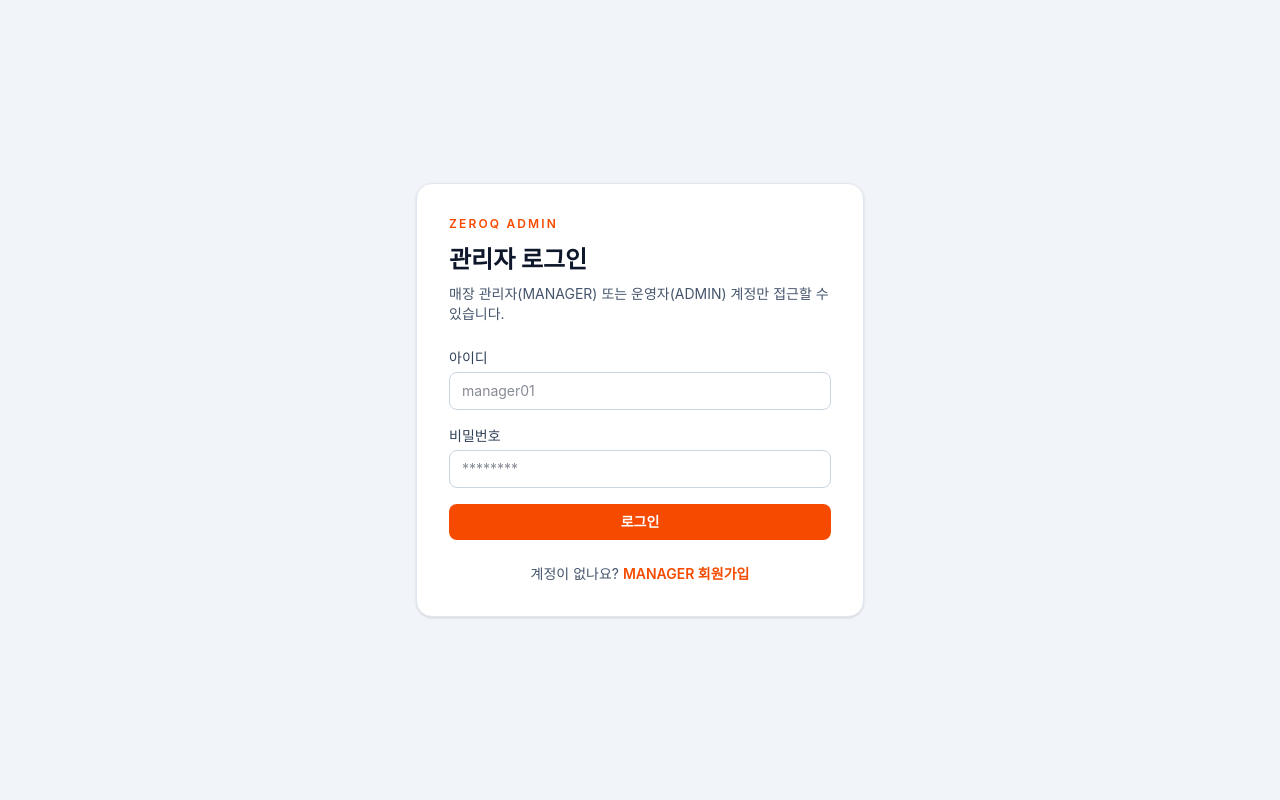
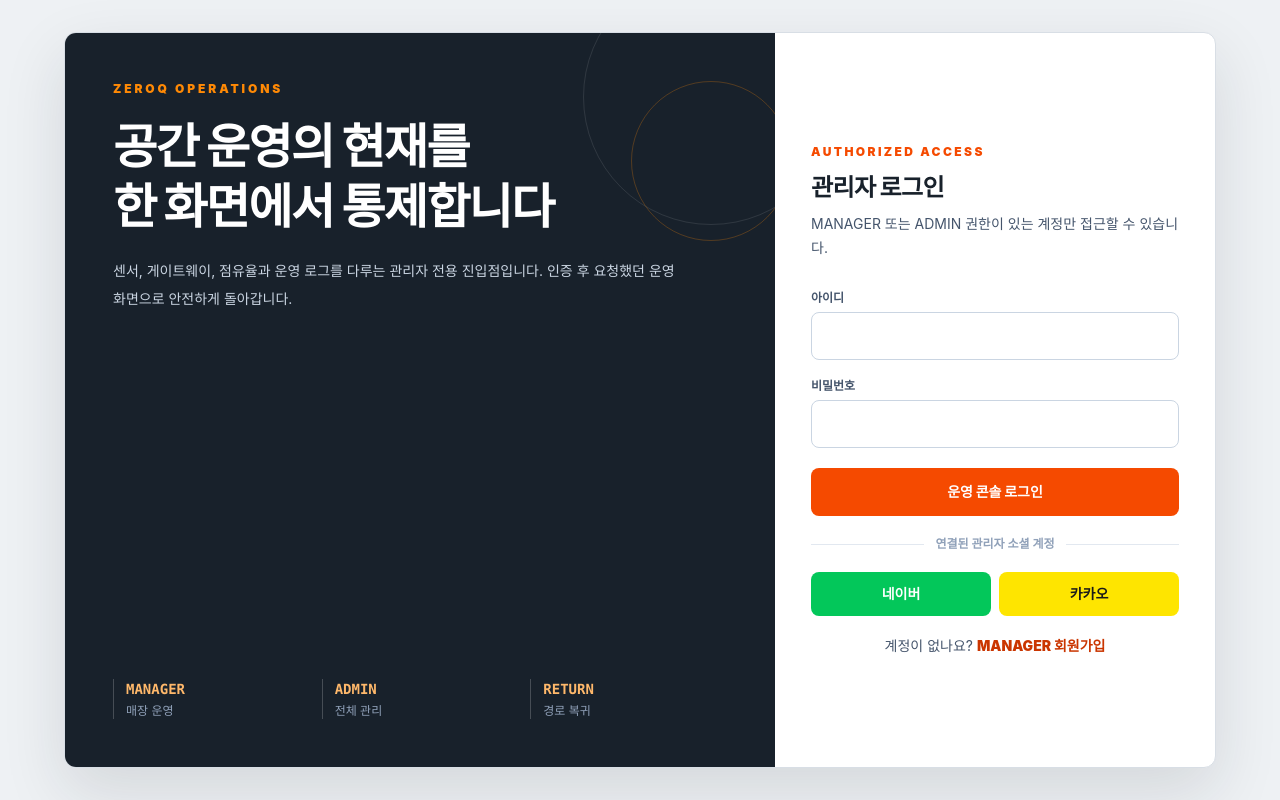
Before and after one commit to kd2675/zeroq-front-admin, a Next.js app: page /login in a window 1280 px wide. Built offline with nearby package versions, Linux system fonts and the light colour scheme; no server answers.

Commit message:
feat: 관리자 로그인과 권한 복귀 흐름 개선

```diff
--- a/app/components/AuthWatcher.tsx
+++ b/app/components/AuthWatcher.tsx
@@ -3,7 +3,7 @@
 import { useEffect } from "react";
 import { usePathname, useRouter, useSearchParams } from "next/navigation";
 import { onAuthExpired } from "@/app/lib/authEvents";
-import { rememberPendingPath } from "@/app/lib/authRouting";
+import { buildLoginPath } from "@/app/lib/authRouting";
 
 const LOGIN_PATH = "/login";
 const SIGNUP_PATH = "/signup";
@@ -26,8 +26,7 @@ export default function AuthWatcher() {
 
       const query = searchParams.toString();
       const pendingPath = `${pathname}${query ? `?${query}` : ""}`;
-      rememberPendingPath(pendingPath);
-      router.push("/login?expired=1");
+      router.push(buildLoginPath(pendingPath, { expired: true }));
     });
 
     return () => {
--- a/app/login/page.tsx
+++ b/app/login/page.tsx
@@ -1,251 +1,225 @@
 "use client";
 
 import Link from "next/link";
-import { Suspense, useCallback, useEffect, useMemo, useState } from "react";
+import { Suspense, useEffect, useMemo, useState } from "react";
 import { useRouter, useSearchParams } from "next/navigation";
-import {
-  ensureAccessToken,
-  getUserFromToken,
-  isManagerOrAdmin,
-  login,
-  logout,
-  setAccessToken,
-} from "@/app/lib/auth";
-import { consumePendingPath } from "@/app/lib/authRouting";
+
+import useAuthSession from "@/app/hooks/useAuthSession";
+import { getUserFromToken, isManagerOrAdmin, login, logout, setAccessToken } from "@/app/lib/auth";
+import { API_BASE } from "@/app/lib/api";
+import { rememberPendingPath, sanitizeAuthNextPath } from "@/app/lib/authRouting";
 import { initializeProfile } from "@/app/lib/profile";
 
 function LoginPageContent() {
   const router = useRouter();
   const searchParams = useSearchParams();
-
-  const signupDone = searchParams.get("signup") === "1";
-  const denied = searchParams.get("denied") === "1";
-  const expired = searchParams.get("expired") === "1";
-  const loginError = searchParams.get("loginError");
-  const oauthError = searchParams.get("error");
-  const oauthErrorCode = searchParams.get("errorCode");
-  const oauthProvider = searchParams.get("provider");
-  const usernameFromQuery = useMemo(
-    () => searchParams.get("username") ?? "",
+  const { authStatus, isHydrated, user } = useAuthSession();
+  const [username, setUsername] = useState(searchParams.get("username") ?? "");
+  const [password, setPassword] = useState("");
+  const [message, setMessage] = useState<string | null>(null);
+  const [isSubmitting, setIsSubmitting] = useState(false);
+  const nextPath = useMemo(
+    () => sanitizeAuthNextPath(searchParams.get("next")),
     [searchParams],
   );
-
-  const [username, setUsername] = useState(usernameFromQuery);
-  const [password, setPassword] = useState("");
-  const [error, setError] = useState<string | null>(() =>
-    resolveOAuthError(oauthErrorCode, oauthProvider, oauthError) ?? resolveLoginError(loginError),
-  );
-  const [loading, setLoading] = useState(false);
-  const [isRestoring, setIsRestoring] = useState(true);
-
-  const routeToPendingOrHome = useCallback(() => {
-    router.replace(consumePendingPath());
-  }, [router]);
+  const queryMessage = resolveQueryMessage(searchParams);
 
   useEffect(() => {
-    let cancelled = false;
-
-    const bootstrap = async () => {
-      const restoredToken = await ensureAccessToken();
-      if (cancelled) {
-        return;
-      }
-      if (!restoredToken) {
-        setIsRestoring(false);
-        return;
-      }
-
-      const restoredUser = getUserFromToken(restoredToken);
-      if (isManagerOrAdmin(restoredUser?.role)) {
-        routeToPendingOrHome();
-        return;
-      }
-
-      await logout();
-      router.replace("/login?denied=1");
-    };
-
-    void bootstrap().catch(() => {
-      if (!cancelled) {
-        setError("로그인 상태를 확인하지 못했습니다. 잠시 후 다시 시도해 주세요.");
-        setIsRestoring(false);
-      }
-    });
-
-    return () => {
-      cancelled = true;
-    };
-  }, [routeToPendingOrHome, router]);
+    if (isSubmitting || !isHydrated || authStatus === "unknown" || authStatus === "out") {
+      return;
+    }
+    if (!isManagerOrAdmin(user?.role)) {
+      void logout().finally(() => setMessage("ZeroQ Admin은 MANAGER/ADMIN 계정만 로그인할 수 있습니다."));
+      return;
+    }
+    router.replace(nextPath);
+  }, [authStatus, isHydrated, isSubmitting, nextPath, router, user?.role]);
 
   const handleSubmit = async (event: React.FormEvent<HTMLFormElement>) => {
     event.preventDefault();
-    setError(null);
-
-    if (!username.trim() || !password.trim()) {
-      setError("아이디와 비밀번호를 입력해 주세요.");
+    setMessage(null);
+    const normalizedUsername = username.trim();
+    if (!normalizedUsername || !password) {
+      setMessage("아이디와 비밀번호를 입력해 주세요.");
       return;
     }
 
-    setLoading(true);
+    setIsSubmitting(true);
     try {
-      const result = await login({ username: username.trim(), password });
+      const result = await login({ username: normalizedUsername, password });
       if (!result.ok || !result.data?.accessToken) {
-        setError(result.message ?? "로그인에 실패했습니다.");
+        setMessage(result.message ?? "로그인에 실패했습니다.");
         return;
       }
 
       setAccessToken(result.data.accessToken);
-      const user = getUserFromToken(result.data.accessToken);
-      if (!isManagerOrAdmin(user?.role)) {
+      const loggedInUser = getUserFromToken(result.data.accessToken);
+      if (!isManagerOrAdmin(loggedInUser?.role)) {
         await logout();
-        setError("ZeroQ Admin은 MANAGER/ADMIN 계정만 로그인할 수 있습니다.");
+        setMessage("ZeroQ Admin은 MANAGER/ADMIN 계정만 로그인할 수 있습니다.");
         return;
       }
 
-      const initializeResult = await initializeProfile(result.data.accessToken);
-      if (initializeResult.error) {
+      const profileResult = await initializeProfile(result.data.accessToken);
+      if (profileResult.error) {
         await logout();
-        setError("프로필을 준비하지 못했습니다. 다시 로그인해 주세요.");
+        setMessage("관리자 프로필을 준비하지 못했습니다. 다시 로그인해 주세요.");
         return;
       }
-
-      routeToPendingOrHome();
-    } catch {
-      setError("로그인 서버에 연결하지 못했습니다. 잠시 후 다시 시도해 주세요.");
+      router.replace(nextPath);
+    } catch (error) {
+      setMessage(error instanceof Error ? error.message : "로그인 처리 중 오류가 발생했습니다.");
     } finally {
-      setLoading(false);
+      setIsSubmitting(false);
     }
   };
 
-  if (isRestoring) {
-    return (
-      <main className="grid min-h-screen place-items-center bg-slate-100 px-4" aria-live="polite">
-        <section className="text-center">
-          <span className="mx-auto block size-8 animate-spin rounded-full border-2 border-slate-300 border-t-orange-600" aria-hidden="true" />
-          <p className="mt-4 text-sm text-slate-600">로그인 상태를 확인하고 있습니다.</p>
-        </section>
-      </main>
-    );
+  const startOAuthLogin = (provider: "naver-zeroq-admin" | "kakao-zeroq-admin") => {
+    rememberPendingPath(nextPath);
+    window.location.replace(`${API_BASE}/oauth2/authorize/${provider}`);
+  };
+
+  if (!isHydrated || authStatus === "unknown" || (authStatus === "in" && !isSubmitting)) {
+    return <AdminLoginProgress />;
   }
 
   return (
-    <div className="flex min-h-screen items-center justify-center bg-slate-100 px-4 py-10">
-      <div className="w-full max-w-md rounded-2xl border border-slate-200 bg-white p-8 shadow-sm">
-        <p className="text-xs font-semibold uppercase tracking-[0.18em] text-orange-600">
-          ZeroQ Admin
-        </p>
-        <h1 className="mt-3 text-2xl font-bold text-slate-900">관리자 로그인</h1>
-        <p className="mt-2 text-sm text-slate-600">
-          매장 관리자(MANAGER) 또는 운영자(ADMIN) 계정만 접근할 수 있습니다.
-        </p>
+    <main className="min-h-screen bg-[#eef1f4] px-5 py-8 text-[#18212b]">
+      <section className="mx-auto grid min-h-[calc(100vh-4rem)] w-full max-w-6xl overflow-hidden rounded-xl border border-[#d8dee5] bg-white shadow-[0_24px_64px_rgba(21,31,43,0.12)] lg:grid-cols-[1fr_440px]">
+        <div className="relative flex min-h-[340px] flex-col justify-between overflow-hidden bg-[#18212b] p-8 text-white md:p-12">
+          <div className="absolute -right-16 -top-16 size-64 rounded-full border border-white/10" />
+          <div className="absolute -right-4 top-12 size-40 rounded-full border border-orange-400/25" />
+          <div className="relative">
+            <p className="text-xs font-black tracking-[0.24em] text-orange-400">ZEROQ OPERATIONS</p>
+            <h1 className="mt-5 max-w-xl break-keep text-4xl font-black leading-tight tracking-[-0.035em] md:text-5xl">
+              공간 운영의 현재를
+              <br />한 화면에서 통제합니다
+            </h1>
+            <p className="mt-5 max-w-xl break-keep text-sm leading-7 text-slate-300">
+              센서, 게이트웨이, 점유율과 운영 로그를 다루는 관리자 전용 진입점입니다.
+              인증 후 요청했던 운영 화면으로 안전하게 돌아갑니다.
+            </p>
+          </div>
+          <div className="relative mt-10 grid gap-3 text-sm sm:grid-cols-3">
+            <AdminMetric value="MANAGER" label="매장 운영" />
+            <AdminMetric value="ADMIN" label="전체 관리" />
+            <AdminMetric value="RETURN" label="경로 복귀" />
+          </div>
+        </div>
 
-        <form onSubmit={handleSubmit} className="mt-6 space-y-4">
-          <div>
-            <label htmlFor="username" className="mb-1 block text-sm font-medium text-slate-700">
-              아이디
-            </label>
-            <input
-              id="username"
-              type="text"
-              required
-              maxLength={255}
-              autoComplete="username"
-              value={username}
-              onChange={(event) => setUsername(event.target.value)}
-              className="w-full rounded-lg border border-slate-300 px-3 py-2 text-sm text-slate-900 outline-none transition focus:border-orange-500"
-              placeholder="manager01"
-            />
-          </div>
+        <div className="flex items-center p-6 md:p-9">
+          <form onSubmit={handleSubmit} className="w-full">
+            <p className="text-xs font-black tracking-[0.2em] text-orange-600">AUTHORIZED ACCESS</p>
+            <h2 className="mt-3 text-2xl font-black tracking-[-0.025em]">관리자 로그인</h2>
+            <p className="mt-2 text-sm leading-6 text-slate-600">MANAGER 또는 ADMIN 권한이 있는 계정만 접근할 수 있습니다.</p>
 
-          <div>
-            <label htmlFor="password" className="mb-1 block text-sm font-medium text-slate-700">
-              비밀번호
-            </label>
-            <input
-              id="password"
-              type="password"
-              required
-              maxLength={255}
-              autoComplete="current-password"
-              value={password}
-              onChange={(event) => setPassword(event.target.value)}
-              className="w-full rounded-lg border border-slate-300 px-3 py-2 text-sm text-slate-900 outline-none transition focus:border-orange-500"
-              placeholder="********"
-            />
-          </div>
+            <div className="mt-6 space-y-3">
+              <AdminField label="아이디" name="username" value={username} onChange={setUsername} autoComplete="username" />
+              <AdminField label="비밀번호" name="password" value={password} onChange={setPassword} type="password" autoComplete="current-password" />
+            </div>
 
-          {signupDone ? (
-            <p className="rounded-lg border border-emerald-200 bg-emerald-50 px-3 py-2 text-sm text-emerald-700">
-              회원가입이 완료되었습니다. 로그인해 주세요.
+            {searchParams.get("signup") === "1" ? (
+              <p className="mt-4 rounded-lg bg-emerald-50 px-3 py-2.5 text-sm font-semibold text-emerald-700">회원가입이 완료되었습니다. 로그인해 주세요.</p>
+            ) : null}
+            {message || queryMessage ? (
+              <p role="alert" aria-live="polite" className="mt-4 rounded-lg bg-red-50 px-3 py-2.5 text-sm font-semibold text-red-700">
+                {message ?? queryMessage}
+              </p>
+            ) : null}
+
+            <button
+              type="submit"
+              disabled={isSubmitting}
+              className="mt-5 min-h-12 w-full rounded-lg bg-orange-600 px-4 py-3 text-sm font-black text-white hover:bg-orange-700 disabled:cursor-wait disabled:opacity-60"
+            >
+              {isSubmitting ? "확인 중" : "운영 콘솔 로그인"}
+            </button>
+
+            <div className="my-5 flex items-center gap-3 text-xs font-bold text-slate-400">
+              <span className="h-px flex-1 bg-slate-200" />
+              연결된 관리자 소셜 계정
+              <span className="h-px flex-1 bg-slate-200" />
+            </div>
+
+            <div className="grid grid-cols-2 gap-2">
+              <button type="button" onClick={() => startOAuthLogin("naver-zeroq-admin")} className="min-h-11 rounded-lg bg-[#03c75a] px-3 py-2 text-sm font-black text-white hover:brightness-95">네이버</button>
+              <button type="button" onClick={() => startOAuthLogin("kakao-zeroq-admin")} className="min-h-11 rounded-lg bg-[#fee500] px-3 py-2 text-sm font-black text-[#191919] hover:brightness-95">카카오</button>
+            </div>
+
+            <p className="mt-5 text-center text-sm text-slate-600">
+              계정이 없나요?{" "}
+              <Link href="/signup" className="font-black text-orange-700 hover:underline">MANAGER 회원가입</Link>
             </p>
-          ) : null}
+          </form>
+        </div>
+      </section>
+    </main>
+  );
+}
 
-          {denied ? (
-            <p className="rounded-lg border border-amber-200 bg-amber-50 px-3 py-2 text-sm text-amber-700">
-              zeroq-front-admin은 MANAGER/ADMIN 계정만 로그인할 수 있습니다.
-            </p>
-          ) : null}
-
-          {expired ? (
-            <p className="rounded-lg border border-blue-200 bg-blue-50 px-3 py-2 text-sm text-blue-700">
-              세션이 만료되었습니다. 다시 로그인해 주세요.
-            </p>
-          ) : null}
-
-          {error ? (
-            <p className="rounded-lg border border-red-200 bg-red-50 px-3 py-2 text-sm text-red-700" role="alert">
-              {error}
-            </p>
-          ) : null}
-
-          <button
-            type="submit"
-            disabled={loading}
-            className="w-full rounded-lg bg-orange-600 px-3 py-2 text-sm font-semibold text-white transition hover:bg-orange-700 disabled:cursor-not-allowed disabled:bg-orange-400"
-          >
-            {loading ? "로그인 중..." : "로그인"}
-          </button>
-        </form>
-
-        <div className="mt-6 text-center text-sm text-slate-600">
-          계정이 없나요?{" "}
-          <Link href="/signup" className="font-semibold text-orange-600 hover:underline">
-            MANAGER 회원가입
-          </Link>
-        </div>
-      </div>
+function AdminMetric({ value, label }: { value: string; label: string }) {
+  return (
+    <div className="border-l border-white/20 pl-3">
+      <p className="font-mono text-sm font-black text-orange-300">{value}</p>
+      <p className="mt-1 text-xs text-slate-400">{label}</p>
     </div>
   );
 }
 
-function resolveLoginError(loginError: string | null): string | null {
-  switch (loginError) {
-    case "profile_initialize_failed":
-      return "프로필을 준비하지 못했습니다. 다시 로그인해 주세요.";
-    case "session_restore_failed":
-      return "소셜 로그인 세션을 확인할 수 없습니다. 다시 시도해 주세요.";
-    case "processing_failed":
-      return "로그인 정보를 처리하는 중 문제가 발생했습니다. 다시 시도해 주세요.";
-    default:
-      return null;
-  }
+function AdminField({
+  label,
+  name,
+  value,
+  onChange,
+  type = "text",
+  autoComplete,
+}: {
+  label: string;
+  name: string;
+  value: string;
+  onChange: (value: string) => void;
+  type?: string;
+  autoComplete?: string;
+}) {
+  return (
+    <label className="block">
+      <span className="text-xs font-bold text-slate-600">{label}</span>
+      <input
+        name={name}
+        type={type}
+        value={value}
+        onChange={(event) => onChange(event.target.value)}
+        autoComplete={autoComplete}
+        maxLength={255}
+        className="mt-1 min-h-12 w-full rounded-lg border border-slate-300 px-3 py-3 text-sm font-bold outline-none focus:border-orange-600 focus:ring-2 focus:ring-orange-600/10"
+      />
+    </label>
+  );
 }
 
-function resolveOAuthError(
-  errorCode: string | null,
-  provider: string | null,
-  fallback: string | null,
-): string | null {
+function AdminLoginProgress() {
+  return (
+    <main className="grid min-h-screen place-items-center bg-[#eef1f4] px-5" aria-live="polite">
+      <section className="text-center">
+        <span className="mx-auto block size-8 animate-spin rounded-full border-2 border-slate-300 border-t-orange-600" aria-hidden="true" />
+        <p className="mt-4 text-sm font-bold text-slate-600">관리자 권한과 세션을 확인하고 있습니다.</p>
+      </section>
+    </main>
+  );
+}
+
+function resolveQueryMessage(searchParams: URLSearchParams): string | null {
+  if (searchParams.get("denied") === "1") {
+    return "ZeroQ Admin은 MANAGER/ADMIN 계정만 로그인할 수 있습니다.";
+  }
+  if (searchParams.get("expired") === "1") {
+    return "세션이 만료되었습니다. 다시 로그인해 주세요.";
+  }
+  const errorCode = searchParams.get("errorCode");
+  const provider = searchParams.get("provider")?.trim().toUpperCase();
   if (errorCode === "oauth_provider_mismatch") {
-    const normalizedProvider = provider?.trim().toUpperCase();
-    const providerLabel = normalizedProvider === "NAVER"
-      ? "네이버"
-      : normalizedProvider === "KAKAO"
-        ? "카카오"
-        : null;
-    return providerLabel
-      ? `${providerLabel}로 가입된 계정입니다. ${providerLabel} 로그인을 이용해 주세요.`
-      : "다른 소셜 로그인 방식으로 가입된 계정입니다. 기존 로그인 수단을 이용해 주세요.";
+    const providerLabel = provider === "NAVER" ? "네이버" : provider === "KAKAO" ? "카카오" : "기존 소셜 계정";
+    return `${providerLabel} 로그인으로 다시 시도해 주세요.`;
   }
   if (errorCode === "oauth_email_missing") {
     return "소셜 계정의 이메일 제공 동의가 필요합니다.";
@@ -253,12 +227,21 @@ function resolveOAuthError(
   if (errorCode === "oauth_provider_unsupported") {
     return "지원하지 않는 소셜 로그인 방식입니다.";
   }
-  return fallback ? "소셜 로그인에 실패했습니다. 다시 시도해 주세요." : null;
+  switch (searchParams.get("loginError")) {
+    case "profile_initialize_failed":
+      return "관리자 프로필을 준비하지 못했습니다. 다시 로그인해 주세요.";
+    case "session_restore_failed":
+      return "소셜 로그인 세션을 확인할 수 없습니다. 다시 시도해 주세요.";
+    case "processing_failed":
+      return "로그인 정보를 처리하는 중 문제가 발생했습니다. 다시 시도해 주세요.";
+    default:
+      return searchParams.get("error") ? "소셜 로그인에 실패했습니다. 다시 시도해 주세요." : null;
+  }
 }
 
 export default function LoginPage() {
   return (
-    <Suspense fallback={<div className="min-h-screen bg-slate-100" />}>
+    <Suspense fallback={<main className="min-h-screen bg-[#eef1f4]" />}>
       <LoginPageContent />
     </Suspense>
   );
--- a/scripts/verify-auth-flow.mjs
+++ b/scripts/verify-auth-flow.mjs
@@ -1,13 +1,14 @@
 import assert from "node:assert/strict";
 import { readFile } from "node:fs/promises";
 
-import { sanitizeAuthNextPath } from "../app/lib/authRouting.ts";
+import { buildLoginPath, sanitizeAuthNextPath } from "../app/lib/authRouting.ts";
 
 assert.equal(sanitizeAuthNextPath("/analytics?range=7d"), "/analytics?range=7d");
 assert.equal(sanitizeAuthNextPath("https://attacker.example/steal"), "/");
 assert.equal(sanitizeAuthNextPath("//attacker.example/steal"), "/");
 assert.equal(sanitizeAuthNextPath("/signup"), "/");
 assert.equal(sanitizeAuthNextPath("/auth/callback"), "/");
+assert.equal(buildLoginPath("/analytics?range=7d", { expired: true }), "/login?next=%2Fanalytics%3Frange%3D7d&expired=1");
 
 const callbackSource = await readFile(new URL("../app/auth/callback/page.tsx", import.meta.url), "utf8");
 const loginSource = await readFile(new URL("../app/login/page.tsx", import.meta.url), "utf8");
@@ -18,6 +19,7 @@ assert.match(callbackSource, /ensureAccessToken\(\)/);
 assert.doesNotMatch(callbackSource, /get\("token"\)|setAccessToken\(/);
 assert.doesNotMatch(loginSource, /get\("token"\)/);
 assert.match(loginSource, /oauth_provider_mismatch/);
+assert.match(loginSource, /naver-zeroq-admin/);
 assert.match(loginSource, /<form/);
 assert.match(loginSource, /type="submit"/);
 assert.doesNotMatch(signupSource, /임시값:\s*1234/);
```
Also changed, not shown: app/auth/callback/page.tsx (+6 -2 lines), app/hooks/useAdminAccess.ts (+4 -7 lines), app/hooks/useAuthSession.ts (+2 -5 lines), app/lib/authRouting.ts (+16 -0 lines), 1 other file (tests, documents, lock files or other folders).
